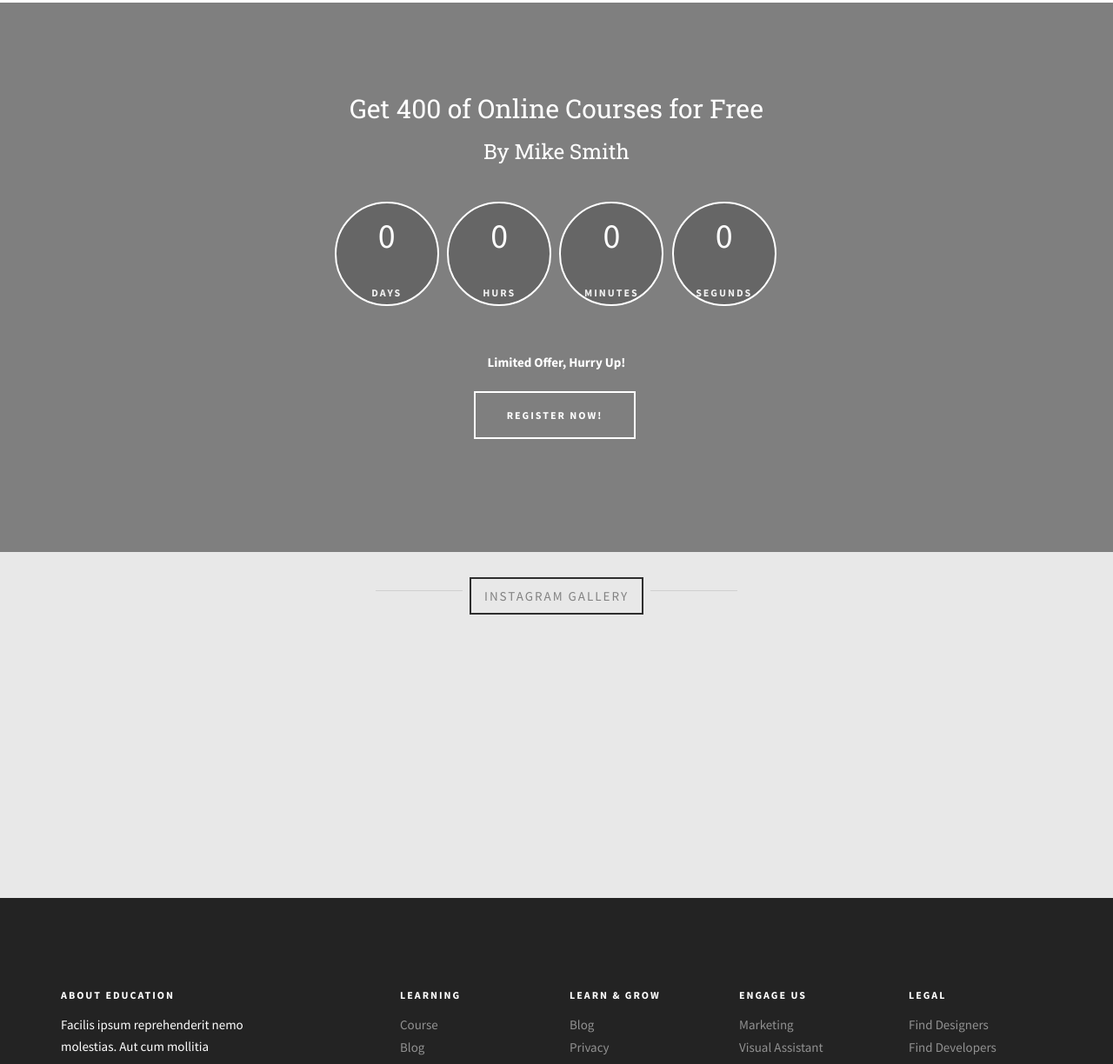
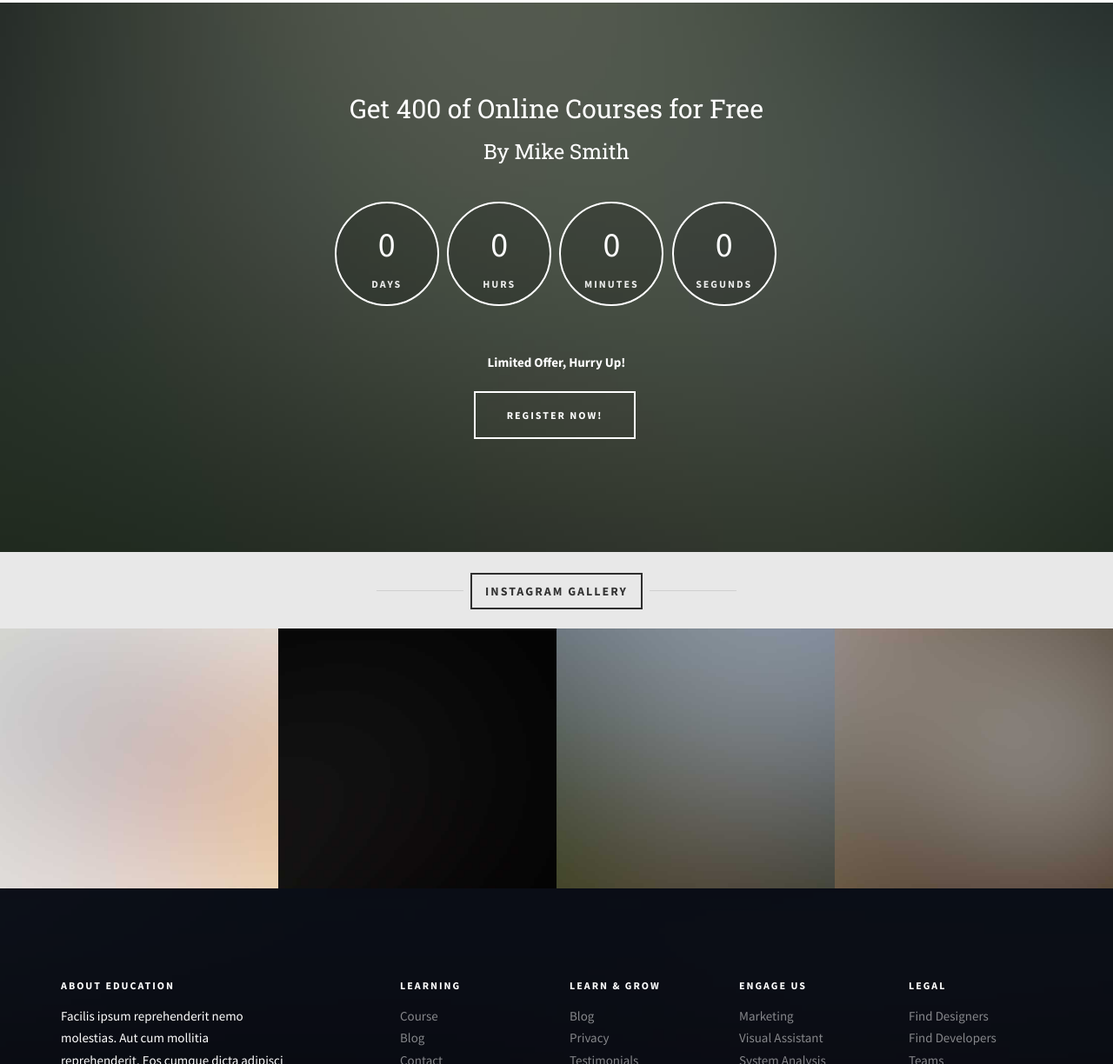
Before and after one commit to suzanafc/site, a plain HTML site: page paginas/about.html in a window 1280 px wide. Shown: the part 2723-3947 px from the top of the page at 87% size. Drawn offline with Linux system fonts and the light colour scheme.

Commit message:
atualizaçao pagina about.css

```diff
--- a/css/about.css
+++ b/css/about.css
@@ -16,7 +16,7 @@ html{
 	margin-top:0;
 }
 
-.titulo-about p, span{
+.titulo-about p, .titulo-about span{
 	font-family: "Source Sans Pro", Arial, sans-serif;
 	font-weight: 400;
 	font-size: 15px;
--- a/paginas/about.html
+++ b/paginas/about.html
@@ -292,7 +292,7 @@
 				</div>
 			</div>
 		</section>
-		<section id="get" style="background-image: url(img/img_bg_2.jpg);">
+		<section id="get" style="background-image: url(../img/img_bg_2.jpg);">
 
 			<div class="fundo"></div>
 			<div class="container">
@@ -351,16 +351,16 @@
 					<div class="row">
 						<div class="col-md-12 ">
 							<div class="col-md-3 col ">
-								<a href="#" class="g-img" style="background-image: url(img/project-5.jpg);"></a>
+								<a href="#" class="g-img" style="background-image: url(../img/project-5.jpg);"></a>
 							</div>
 							<div class="col-md-3 col">
-								<a href="#" class="g-img" style="background-image: url(img/project-2.jpg);"></a>
+								<a href="#" class="g-img" style="background-image: url(../img/project-2.jpg);"></a>
 							</div>
 							<div class="col-md-3 col">
-								<a href="#" class="g-img" style="background-image: url(img/project-3.jpg);"></a>
+								<a href="#" class="g-img" style="background-image: url(../img/project-3.jpg);"></a>
 							</div>
 							<div class="col-md-3 col">
-								<a href="#" class="g-img" style="background-image: url(img/project-4.jpg);"></a>
+								<a href="#" class="g-img" style="background-image: url(../img/project-4.jpg);"></a>
 							</div>
 						</div>
 					</div>
@@ -368,7 +368,7 @@
 			</div>
 		</section>
 
-		<footer id="rodape"  style="background-image: url(img/img_bg_4.jpg);">
+		<footer id="rodape"  style="background-image: url(../img/img_bg_4.jpg);">
 			<div class="fundo"></div>
 			<div class="container">
 				<div class="row footer">
```
